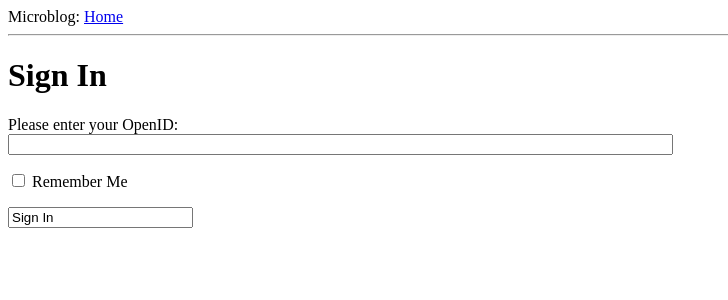
After one commit to maragatchalian/Flask_Tutorial, a Flask app: page /login in a window 1280 px wide. The commit adds this page. Shown: the top 300 px of the page, without its empty margins (0-728 px from the left). Run offline with Flask 2, Linux system fonts and the light colour scheme.

Commit message:
Web Forms - My First Form

```diff
--- a/app/__init__.py
+++ b/app/__init__.py
@@ -1,4 +1,6 @@
 from flask import Flask
 
 app = Flask (__name__)
+app.config.from_object('config')
+
 from app import views
--- /dev/null
+++ b/app/forms.py
@@ -0,0 +1,7 @@
+from flask.ext.wtf import Form
+from wtforms import StringField, BooleanField
+from wtforms.validators import DataRequired
+
+class LoginForm(Form):
+	openid = StringField('openid', validators=[DataRequired()])
+	remember_me = BooleanField('remember_me', default=False)
--- a/app/templates/index.html
+++ b/app/templates/index.html
@@ -4,4 +4,4 @@
     {% for post in posts %}
     <div><p>{{ post.author.nickname }}says: <b>{{ post.body }}</b></p></div>
     {% endfor %}
-{% endblock %}
+{% endforblock %}
--- /dev/null
+++ b/app/templates/login.html
@@ -0,0 +1,16 @@
+<!-- extend from base layout -->
+{% extends "base.html" %}
+
+{% block content %}
+	<h1>Sign In</h1>
+	<form action="" method="post" name="login">
+		{{ form.hidden_tag() }}
+		<p>
+			Please enter your OpenID:<br>
+			{{ form.openid(size=80) }} <br>
+		</p>
+
+		<p>{{ form.remember_me }} Remember Me</p>
+		<p><input type"submit" value="Sign In"></p>
+	</form>
+{% endblock %}
--- a/app/views.py
+++ b/app/views.py
@@ -1,19 +1,10 @@
-from flask import render_template
+from flask import render_template, flash, redirect
 from app import app
+from .forms import LoginForm
 
-@app.route('/')
-@app.route('/index')
+# index view function suppressed for brevity
 
-def index():
-    user = {'nickname': 'Mara'} #fake user
-    posts = [ #Fake array of posts
-        {
-            'author': {'nickname': '@ericjandale'},
-            'body': 'I am a Marine Engineer'
-        },
-        {
-            'author': {'nickname': '@marsgatchalian'},
-            'body': 'I am inlove with a Marine Engineer'
-        }
-    ]
-    return render_template("index.html", title="Home", user=user, posts=posts)
+@app.route('/login', methods=['GET','POST'])
+def login():
+    form = LoginForm()
+    return render_template('login.html', title='Sign In', form=form)
--- /dev/null
+++ b/config.py
@@ -0,0 +1,2 @@
+WTF_CSRF_ENABLED = True
+SECRET_KEY = 'you-will-never-guess'
```
Also changed, not shown: 4 other files.
